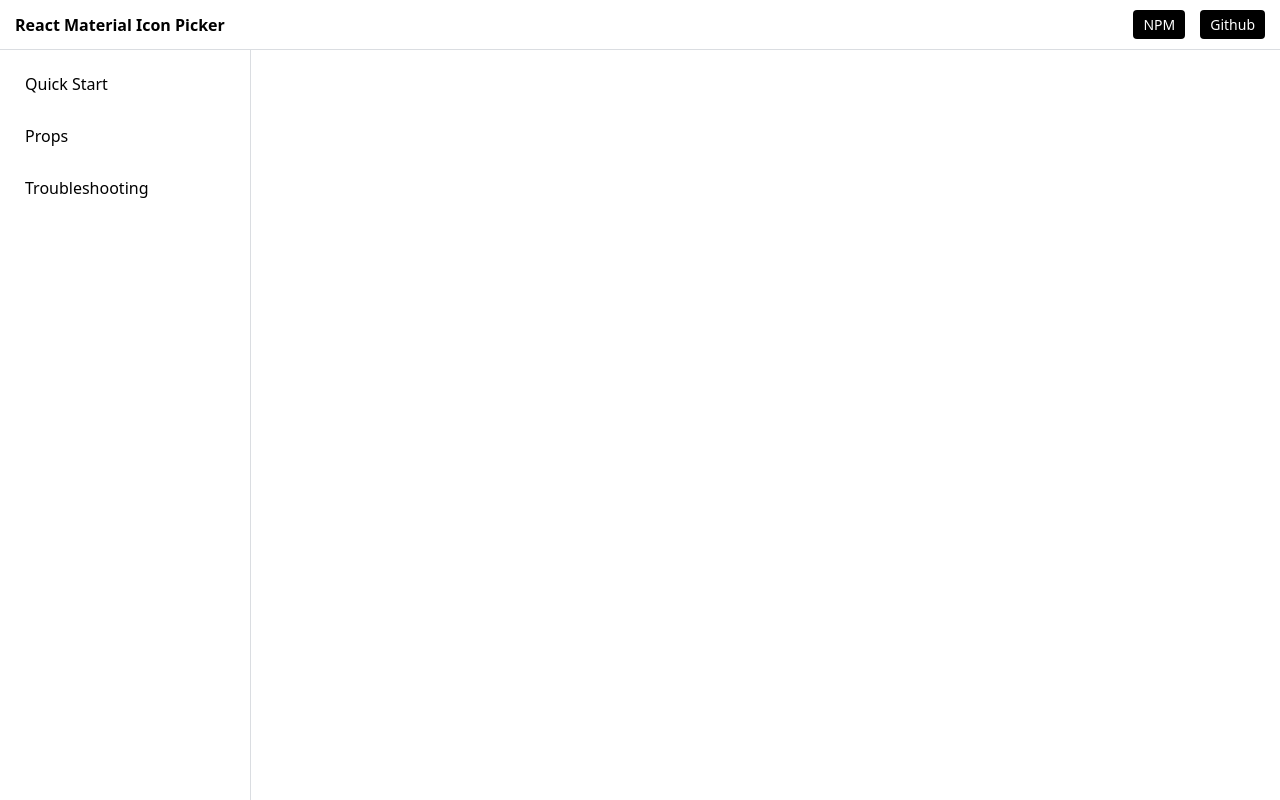
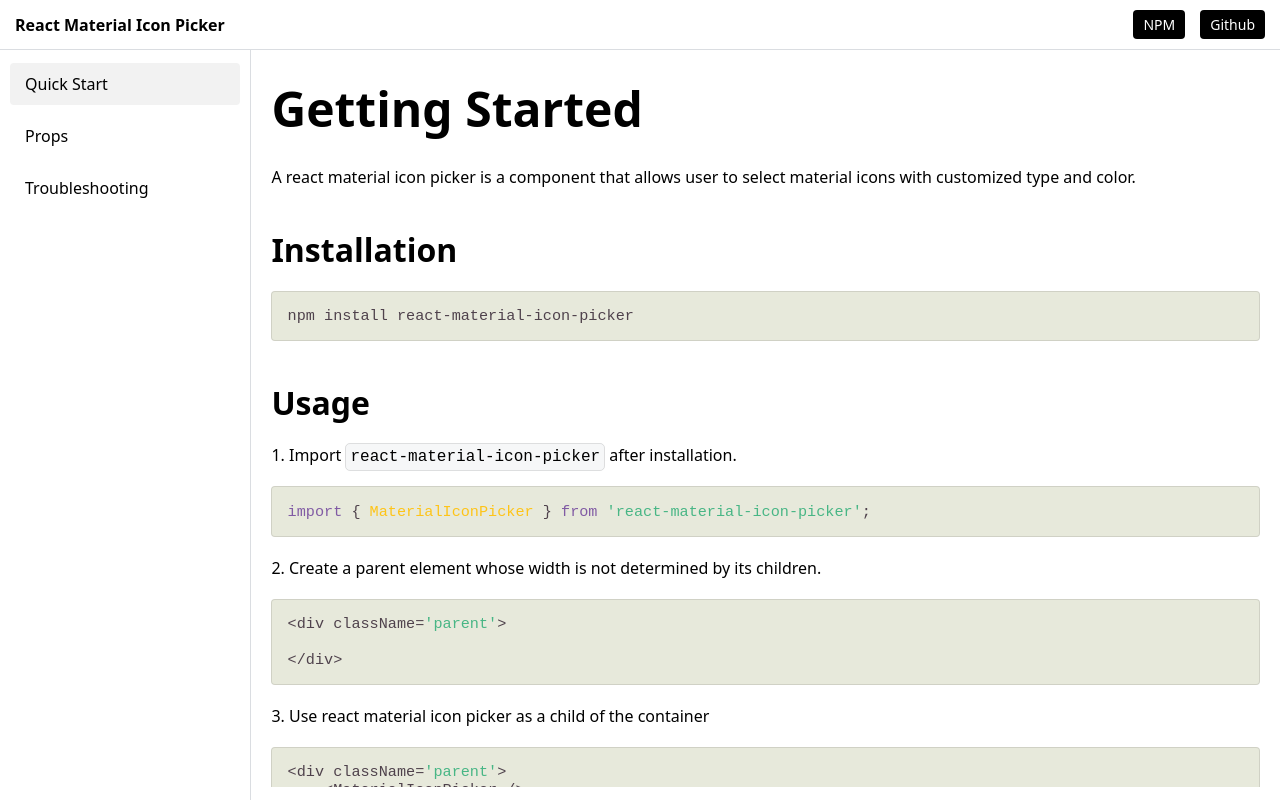
Before and after one commit to KurtXiaoZ/host1, a React (Create React App) app: page /#/quickstart in a window 1280 px wide. Before the commit this address led to /. Built offline with nearby package versions, Linux system fonts and the light colour scheme.

Commit message:
revamp layout;

```diff
--- a/src/components/NavTab/index.jsx
+++ b/src/components/NavTab/index.jsx
@@ -6,8 +6,16 @@
 export const NavTab = (props) => {
     const {
         tabName = '',
-        linkTo = '/'
+        linkTo = '/',
+        pathname = '/'
     } = props;
 
-    return <Link className={cx(styles.tab)} to={linkTo}>{tabName}</Link>
+    return <Link
+        className={cx(styles.tab, {
+            [styles.current]: pathname === linkTo
+        })}
+        to={linkTo}
+    >
+        {tabName}
+    </Link>
 };
--- a/src/components/NavTab/index.module.css
+++ b/src/components/NavTab/index.module.css
@@ -18,3 +18,7 @@
 .tabLink {
     text-decoration: none;
 }
+
+.current {
+    background-color: #F2F2F2;
+}
--- a/src/pages/App/index.jsx
+++ b/src/pages/App/index.jsx
@@ -1,5 +1,4 @@
-import { MaterialIconPicker } from "react-material-icon-picker"
-import { HashRouter, Outlet, Route, Routes } from "react-router-dom";
+import { HashRouter, Route, Routes } from "react-router-dom";
 import { NavigationBar, Props, QuickStart, TroubleShooting } from '..';
 import styles from './index.module.css';
 import { GITHUB_HREF, NPM_HREF } from "../../lib/constants";
@@ -29,8 +28,7 @@
     <div className={cx(styles.main, {
       [styles.dark]: showNavigationBar && !isFullWindow
     })}>
-      {isFullWindow && <NavigationBar />}
-      {!isFullWindow && showNavigationBar && <NavigationBar isWindowNotFull/>}
+      {<NavigationBar isWindowNotFull={!isFullWindow} showNavigationBar={showNavigationBar}/>}
       <div className={cx(styles.content)}>
         <Routes>
             <Route path="/quickstart" Component={QuickStart}/>
@@ -38,9 +36,10 @@
             <Route path="/troubleshooting" Component={TroubleShooting}/>
         </Routes>
       </div>
-      {/*!isMinWindow && <div className={cx(styles.anchorContainer)}>
-        a
-      </div>*/}
+      {!isFullWindow && showNavigationBar && <div
+        className={cx(styles.overlay)}
+        onClick={() => setShowNavigationBar(false)}
+      ></div>}
     </div>
   </HashRouter>
 }
--- a/src/pages/App/index.module.css
+++ b/src/pages/App/index.module.css
@@ -42,18 +42,19 @@
 }
 
 .content {
-    flex-grow: 1;
+    flex: 1;
     height: 100%;
     box-sizing: border-box;
     padding: var(--container-vertical-padding) var(--container-horizontal-padding);
+    overflow-x: auto;
 }
 
-.anchorContainer {
-    width: 12%;
-    min-width: 100px;
-    height: fit-content;
-    border-left: 1.5px solid #DADDE1;
-    padding: var(--container-vertical-padding) var(--container-horizontal-padding);
+.overlay {
+    position: absolute;
+    width: 100%;
+    height: 100%;
+    z-index: 9;
+    background-color: rgba(0, 0, 0, 0.7);
 }
 
 .headerMenuIcon {
--- a/src/pages/NavigationBar/index.jsx
+++ b/src/pages/NavigationBar/index.jsx
@@ -2,19 +2,26 @@
 import { NavTab } from '../../components/NavTab';
 import { TABS } from '../../lib/constants';
 import styles from './index.module.css';
+import { useLocation } from 'react-router-dom';
 const cx = classNames.bind(styles);
 
 export const NavigationBar = (props) => {
     const {
-        isWindowNotFull
+        isWindowNotFull,
+        showNavigationBar
     } = props;
 
+    const { pathname } = useLocation();
+
     return <div className={cx(styles.navigationBar, {
-        [styles.windowNotFull]: isWindowNotFull
+        [styles.windowNotFull]: isWindowNotFull,
+        [styles.visible]: showNavigationBar && isWindowNotFull,
+        [styles.hidden]: !showNavigationBar && isWindowNotFull,
     })}>
         {TABS.map(tab => <NavTab
                 tabName={tab.tabName}
                 linkTo={tab.linkTo}
+                pathname={pathname}
             />
         )}
     </div>
--- a/src/pages/NavigationBar/index.module.css
+++ b/src/pages/NavigationBar/index.module.css
@@ -1,7 +1,7 @@
 .navigationBar {
     height: 100%;
-    width: 18%;
-    min-width: 200px;
+    flex: 0 0 18%;
+    min-width: 170px;
     max-width: 300px;
     padding: var(--container-vertical-padding) var(--container-horizontal-padding);
     border-right: 1.5px solid #DADDE1;
@@ -11,7 +11,18 @@
     position: absolute;
     left: 0;
     top: 0;
-    width: 80%;
     background-color: #ffffff;
     z-index: 10;
+    max-width: none;
+    transition: width 0.5s ease-out, opacity 0.5s ease-out;
 }
+
+.visible {
+    width: 80%;
+}
+
+.hidden {
+    width: 0;
+    min-width: 0px !important;
+    opacity: 0;
+}
--- a/src/pages/QuickStart/index.module.css
+++ b/src/pages/QuickStart/index.module.css
@@ -10,6 +10,8 @@
     width: 100%;
     height: fit-content;
     box-sizing: border-box;
+    display: flex;
+    justify-content: center;
 }
 
 .iconPickerContainer {
```
